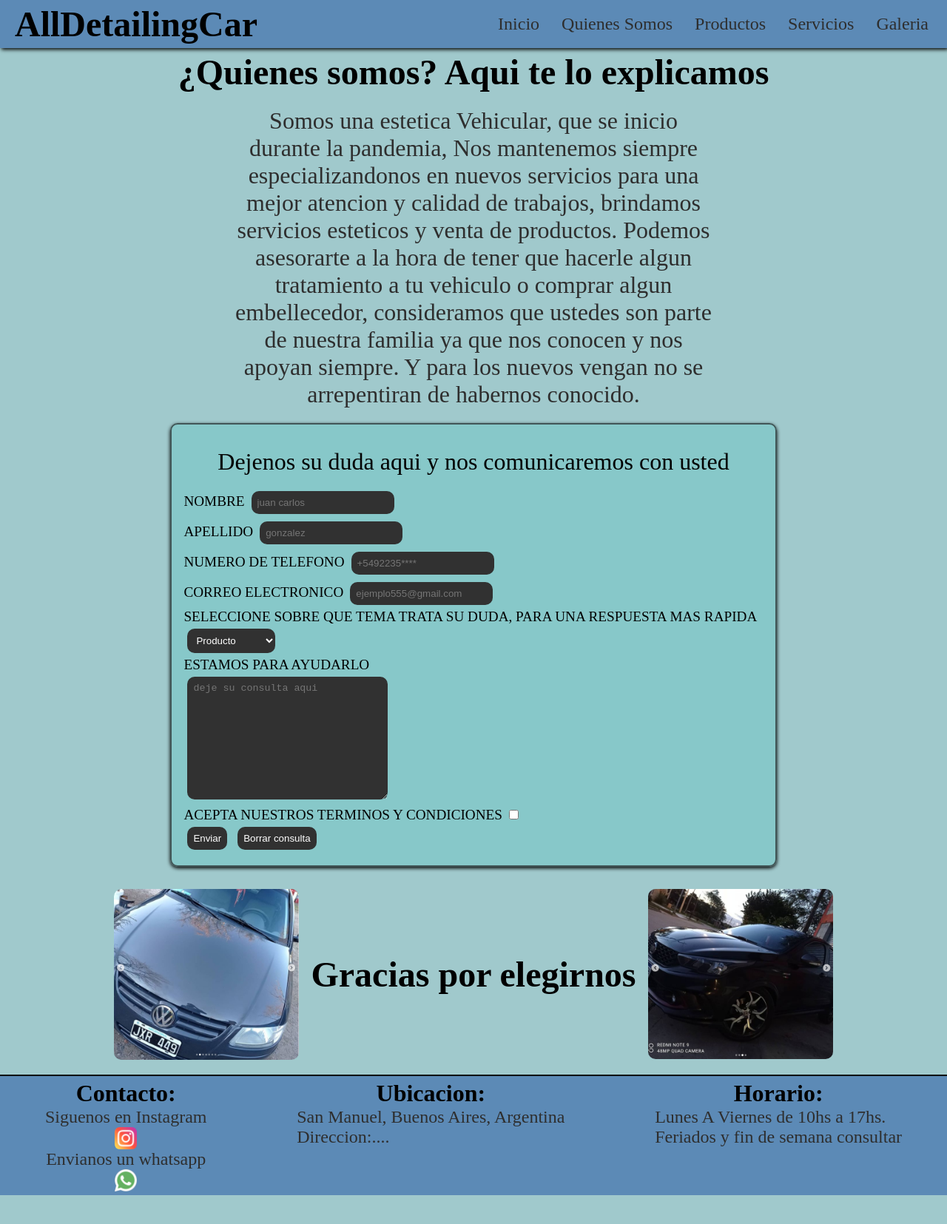
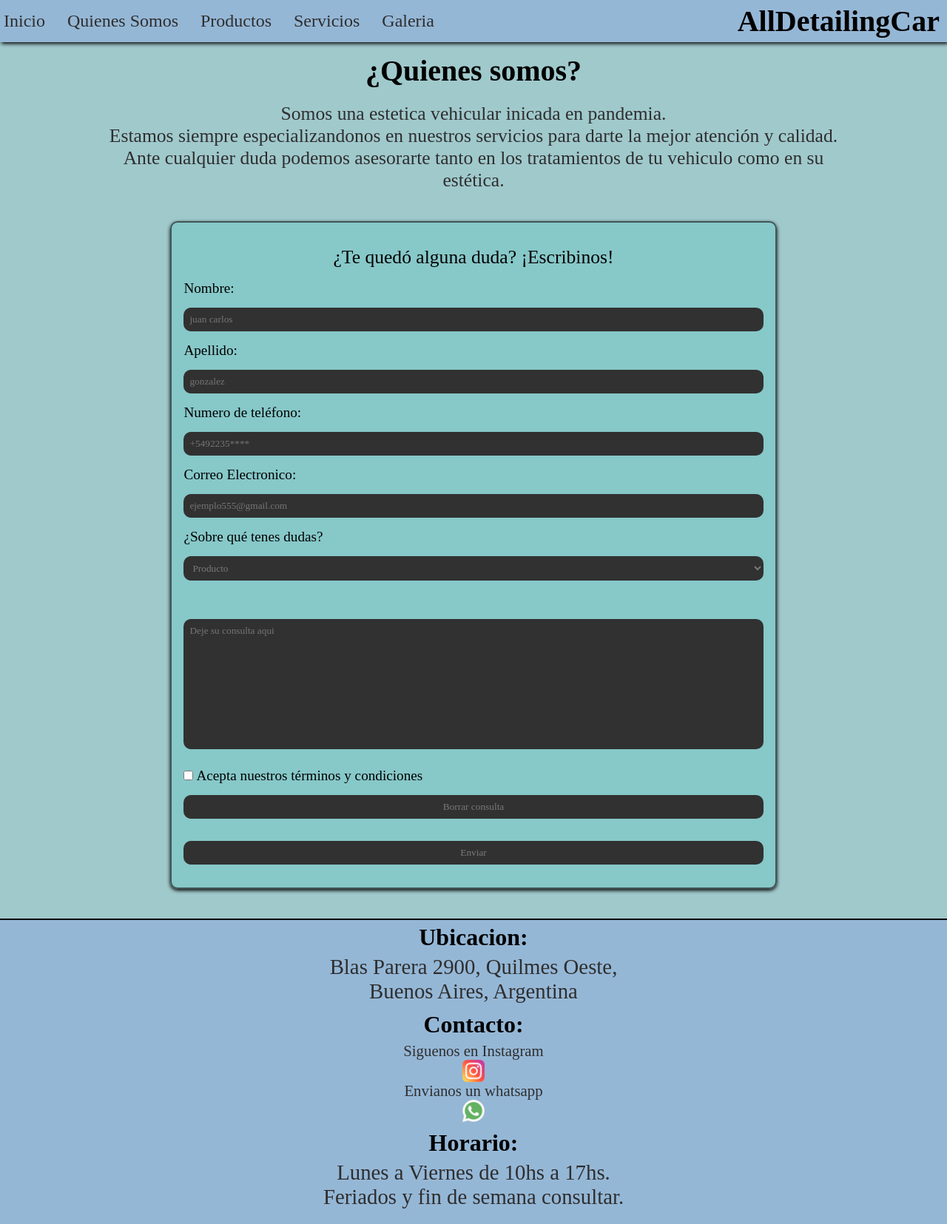
Before and after one commit to HuunterSG/Proyecto-Final-con-sass, a website: page pages/quienes-somos.html in a window 1280 px wide. Shown: the whole page at 74% size. Before the commit the page ends 1616 px from the top, so only its background shows below. Drawn offline with Linux system fonts and the light colour scheme.

Commit message:
actualizacion observaciones

```diff
--- a/pages/quienes-somos.html
+++ b/pages/quienes-somos.html
@@ -25,36 +25,36 @@
         </nav>
     </header>
     <main>
-        <h2 class="subtitle">¿Quienes somos? Aqui te lo explicamos</h2>
+        <h2 class="subtitle">¿Quienes somos?</h2>
 
         <section class="section-qs">
             <div class="contenedor-qs">
-                <p class="p-portada">
-                    Somos una estetica Vehicular, que se inicio durante la pandemia, Nos mantenemos siempre especializandonos en nuevos servicios para una mejor atencion y calidad de trabajos, brindamos servicios esteticos y venta de productos.
-                    Podemos asesorarte a la hora de tener que hacerle algun tratamiento a tu vehiculo o comprar algun embellecedor, consideramos que ustedes son parte de nuestra familia ya que nos conocen y nos apoyan siempre.
-                    Y para los nuevos vengan no se arrepentiran de habernos conocido.</p>
+                <p class="p-portada"> Somos una estetica vehicular inicada en pandemia.<br>
+                    Estamos siempre especializandonos en nuestros servicios para darte la mejor atención y calidad.<br>
+                    Ante cualquier duda podemos asesorarte tanto en los tratamientos de tu vehiculo como en su estética.<br>
+                    </p>
             </div>
             <div>
                 <form class="border">
 
-                        <legend class="p-portada"> Dejenos su duda aqui y nos comunicaremos con usted</legend>
+                        <legend class="p-portada">¿Te quedó alguna duda? ¡Escribinos!</legend>
                             <div>
-                                <label for="nombre" class="label">Nombre</label>
+                                <label for="nombre" class="label">Nombre:</label>
                                 <input type="text" name="nombre" id="nombre" required=1 placeholder="juan carlos" class="input">
                             </div>
                             <div>
-                            <label for="apellido" class="label">Apellido</label>
+                            <label for="apellido" class="label">Apellido:</label>
                             <input type="text" name="apellido" id="apellido" required=1 placeholder="gonzalez" class="input">
                         </div>
                         <div>
-                            <label for="numero-de-telefono" class="label">Numero de telefono</label>
+                            <label for="numero-de-telefono" class="label">Numero de teléfono:</label>
                             <input type="number" name="numero-de-telefono" id="numero-de-telefono" required=1 placeholder="+5492235****" class="input">
                         </div>
                         <div>
-                            <label for="email" class="label">Correo Electronico</label>
+                            <label for="email" class="label">Correo Electronico:</label>
                             <input type="email" name="email" id="email" required=1 placeholder="ejemplo555@gmail.com" class="input">
                         <div >
-                            <label for="consulta" class="label" >Seleccione sobre que tema trata su duda, para una respuesta mas rapida</label> <br>
+                            <label for="consulta" class="label" >¿Sobre qué tenes dudas?</label>
                             <select name="consulta" id="consulta" class="input">
                                 <option value="p">Producto</option>
                                 <option value="s">Servicio</option>
@@ -63,27 +63,26 @@
                             </select>
                         </div>
                         </div>
-                        <label for="duda" class="label">Estamos para ayudarlo</label> <br>
-                        <textarea name="duda" id="duda" cols="30" rows="10" placeholder="deje su consulta aqui" class="input"></textarea>
+                        <label for="duda" class="label"></label> <br>
+                        <textarea name="duda" id="duda" cols="30" rows="10" placeholder="Deje su consulta aqui" class="input"></textarea>
                         <div>
                         <div>
-                            <label for="terminos" class="label">Acepta nuestros terminos y condiciones</label>
-                            <input type="checkbox" name="terminos" id="terminos" class="input">
+                            <input type="checkbox" name="terminos" id="terminos" class="inputc">
+                            <label for="terminos" class="label">Acepta nuestros términos y condiciones</label>
                         </div>
+                            <input type="reset" value="Borrar consulta" class="input">
                             <input  type="submit" value="Enviar" class="input">
-                            <input type="reset" value="Borrar consulta" class="input">
                         </div>
 
                 </form>
             </div>
         </section>
-        <div class="container-img">
-            <img src="../img/gol power.png" alt="demostracion de nuestro trabajo" class="img-qs">
-            <h3 class="text-portada">Gracias por elegirnos</h3>
-            <img src="../img/Argo.png" alt="demostracion de nuestro trabajo" class="img-qs">
-        </div>
     </main>
     <footer class="footer">
+        <div class="footer__ubicacion">
+            <h3 class="title__foot">Ubicacion:</h3>
+            <p class="description__foot"> Blas Parera 2900, Quilmes Oeste, <br> Buenos Aires, Argentina </p>
+        </div>
         <div class="footer__contact">
             <h3 class="title__foot">Contacto:</h3>
             <div class="redes">
@@ -92,13 +91,9 @@
                 </a>
             </div>
         </div>
-        <div class="footer__ubicacion">
-            <h3 class="title__foot">Ubicacion:</h3>
-            <p class="description__foot">San Manuel, Buenos Aires, Argentina <br> Direccion:....</p>
-        </div>
         <div class="footer__horario">
             <h3 class="title__foot">Horario:</h3>
-            <p class="description__foot">Lunes A Viernes de 10hs a 17hs. <br> Feriados y fin de semana consultar </p>
+            <p class="description__foot">Lunes a Viernes de 10hs a 17hs. <br> Feriados y fin de semana consultar. </p>
         </div>
     </footer>
 </body>
--- a/scss/_footer.scss
+++ b/scss/_footer.scss
@@ -16,9 +16,10 @@
         }
 
         .title__foot {
-            font-size: 2rem;
+            font-size: $description_size;
             text-align: center;
             color: $title_color;
+            margin-bottom: 5px;
         }
         .redes {
             display: flex;
@@ -29,7 +30,7 @@
                 display: flex;
                 flex-direction: column;
                 align-items: center;
-                font-size: 1.5rem;
+                font-size: 1.3rem;
                 text-decoration: none;
                 color: $description_color;
             }
@@ -41,13 +42,14 @@
         margin: 5px;
 
         .title__foot {
-            font-size: 2rem;
+            font-size: $description_size;
             text-align: center;
             color: $title_color;
+            margin-bottom: 5px;
         }
 
         .description__foot {
-            font-size: 1.5rem;
+            font-size: 1.3rem;
             text-align: start;
             color: $description_color;
         }
@@ -57,15 +59,17 @@
         margin: 5px;
 
         .title__foot {
-            font-size: 2rem;
+            font-size: $description_size;
             text-align: center;
             color: $title_color;
+            margin-bottom: 5px;
         }
 
         .description__foot {
-            font-size: 1.5rem;
+            font-size: 1.3rem;
             text-align: start;
             color: $description_color;
+            margin-bottom: 15px;
         }
     }
 }
@@ -88,7 +92,7 @@
                 font-size: 1.5rem;
             }
             .description__foot {
-                font-size: 1rem;
+                font-size: 1.2rem;
                 text-align: center;
             }
         }
@@ -99,20 +103,20 @@
                 text-align: center;
             }
             .description__foot {
-                font-size: 1rem;
+                font-size: 1.2rem;
                 text-align: center;
             }
         }
     }
 }
 
-@media (min-width: 600px) and (max-width:1024px) {
+@media (min-width: 600px) and (max-width:1280px) {
     .footer {
         flex-direction: column;
         &__contact {
             margin: 5px auto;
             .title__foot {
-                font-size: 2.4rem;
+                font-size: 2rem;
             }
             .redes {
                 flex-direction: column;
@@ -121,7 +125,7 @@
         &__ubicacion {
             margin: 5px auto;
             .title__foot {
-                font-size: 2.4rem;
+                font-size: 2rem;
             }
             .description__foot {
                 font-size: 1.8rem;
@@ -131,7 +135,7 @@
         &__horario {
             margin: 5px auto;
             .title__foot {
-                font-size: 2.4rem;
+                font-size: 2rem;
                 text-align: center;
             }
             .description__foot {
--- a/scss/_headers.scss
+++ b/scss/_headers.scss
@@ -1,6 +1,6 @@
 .contenedor {
     display: flex;
-    flex-direction: row;
+    flex-direction: row-reverse;
     width: 100%;
     align-items: center;
     justify-content: space-between;
@@ -25,7 +25,7 @@
             flex-direction: row;
             width: 100%;
             align-items:center;
-            justify-content: flex-end;
+            justify-content: flex-start;
             list-style: none;
 
             .nav__li {
@@ -63,6 +63,7 @@
         }
         .nav {
             width: $width_mobil;
+            margin-top: 10px;
             &__ul{
                 justify-content: space-between;
                 .nav__li {
@@ -90,6 +91,7 @@
         }
         .nav {
             width: $width_mobil;
+            margin-top: 10px;
             &__ul{
                 justify-content: space-between;
                 .nav__li {
--- a/scss/_quienessomos.scss
+++ b/scss/_quienessomos.scss
@@ -1,8 +1,10 @@
 .subtitle {
+    font-size: $title_size;
+    color: $title_color;
     text-align: center;
-    color: $title_color;
-    font-size: $title_size;
-    margin-top: 5px;
+    margin-top: 15px;
+    margin-bottom: 15px;
+    font-family: $font_title;
 }
 
 .section-qs {
@@ -14,7 +16,7 @@
         .p-portada {
             color: $description_color;
             font-size: $description_size;
-            width: $width_desktop;
+            width: 100%;
             margin: auto;
             text-align: center;
         }
@@ -25,35 +27,33 @@
 .border {
     background: rgba(124, 199, 199, 0.678);
     border-radius: 10px;
+    margin: 40px auto;
     padding: 1rem;
     border: 2px solid rgba(29, 29, 29, 0.664);
     box-shadow: 0 2px 5px black;
+    width: 80%;
 
     .label {
+
         font-size: 1.2rem;
-        text-transform: uppercase;
+        margin: 15px auto;
     }
 
     .input {
         background: rgb(49, 49, 49);
         border-radius: 10px;
         padding: 0.5rem;
-        color: white;
+        color: rgb(121, 121, 121);
         border-style: hidden;
-        margin: 5px
+        margin: 15px auto;
+        width: 100%;
+        resize: none;
+        font-family: $font_title;
     }
+
+    .inputc {
+        margin-top: 10px;
+        padding: 1rem;
+    }
+
 }
-
-.container-img {
-    @include flex (row,nowrap);
-    justify-content: center;
-    .img-qs {
-        width:250px;
-        border-radius:10px;
-    }
-    .text-portada {
-        margin:1rem;
-        text-align: center;
-        font-size: 3rem;
-    }
-}
--- a/scss/_variables.scss
+++ b/scss/_variables.scss
@@ -1,9 +1,10 @@
 $color_primary: rgb(160, 201, 204);
-$color_secondary:rgb(92, 138, 182);
-$title_size: 3rem;
+$color_secondary:rgb(149, 183, 214);
+$title_size: 2.5rem;
 $title_color:black;
-$description_size: 2rem;
+$description_size: 1.6rem;
 $description_color:rgb(46, 46, 46);
 $width_desktop: 80%;
 $width_mobil: 90%;
 $width_image_box:100%;
+$font_title: 'Times New Roman', Times, serif;
```
Also changed, not shown: index.html (+11 -11 lines), pages/galeria.html (+5 -5 lines), pages/productos.html (+7 -7 lines), pages/servicios.html (+5 -5 lines), scss/_gallery-card.scss (+10 -9 lines), scss/_index.scss (+8 -3 lines), css/style.css, 1 other file.
